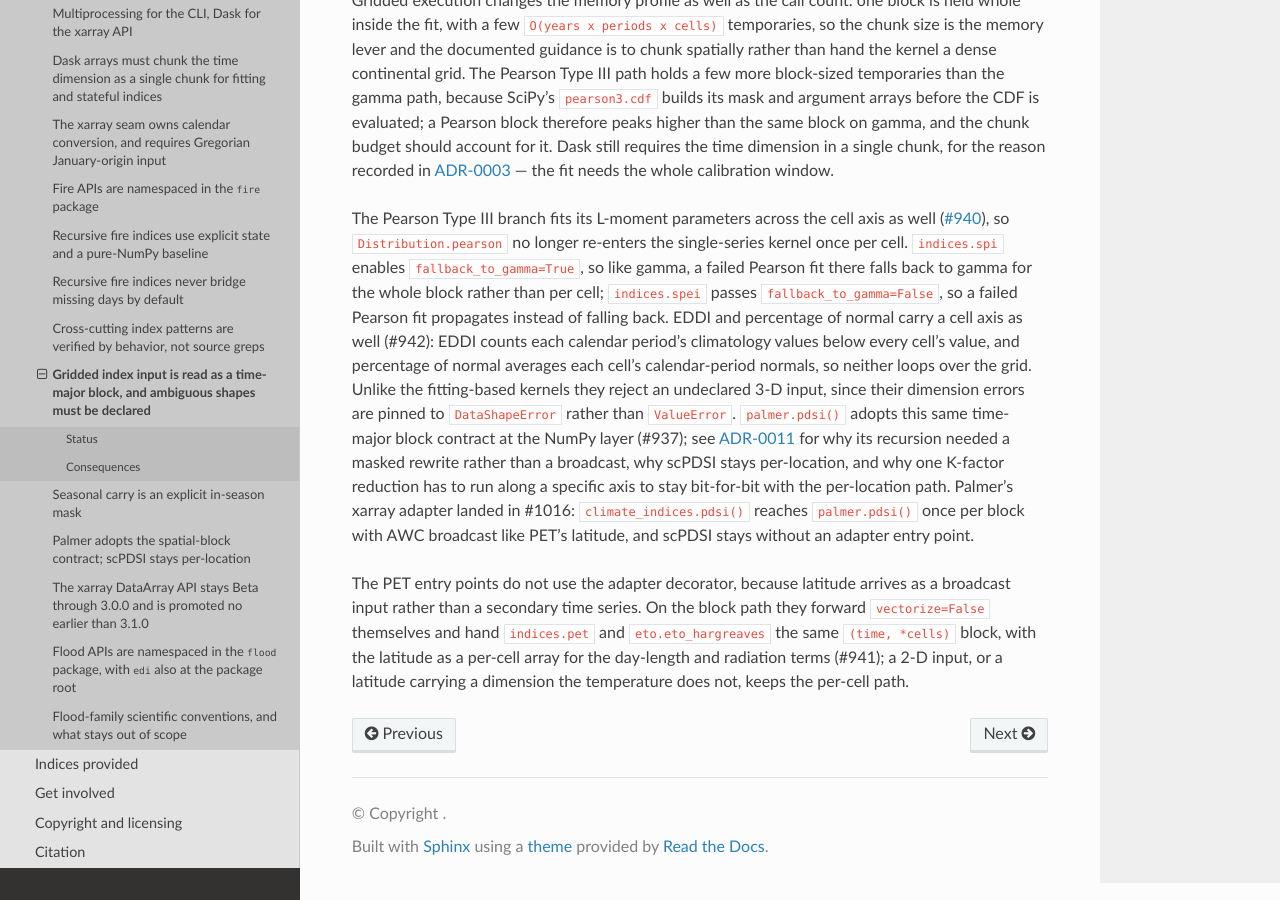
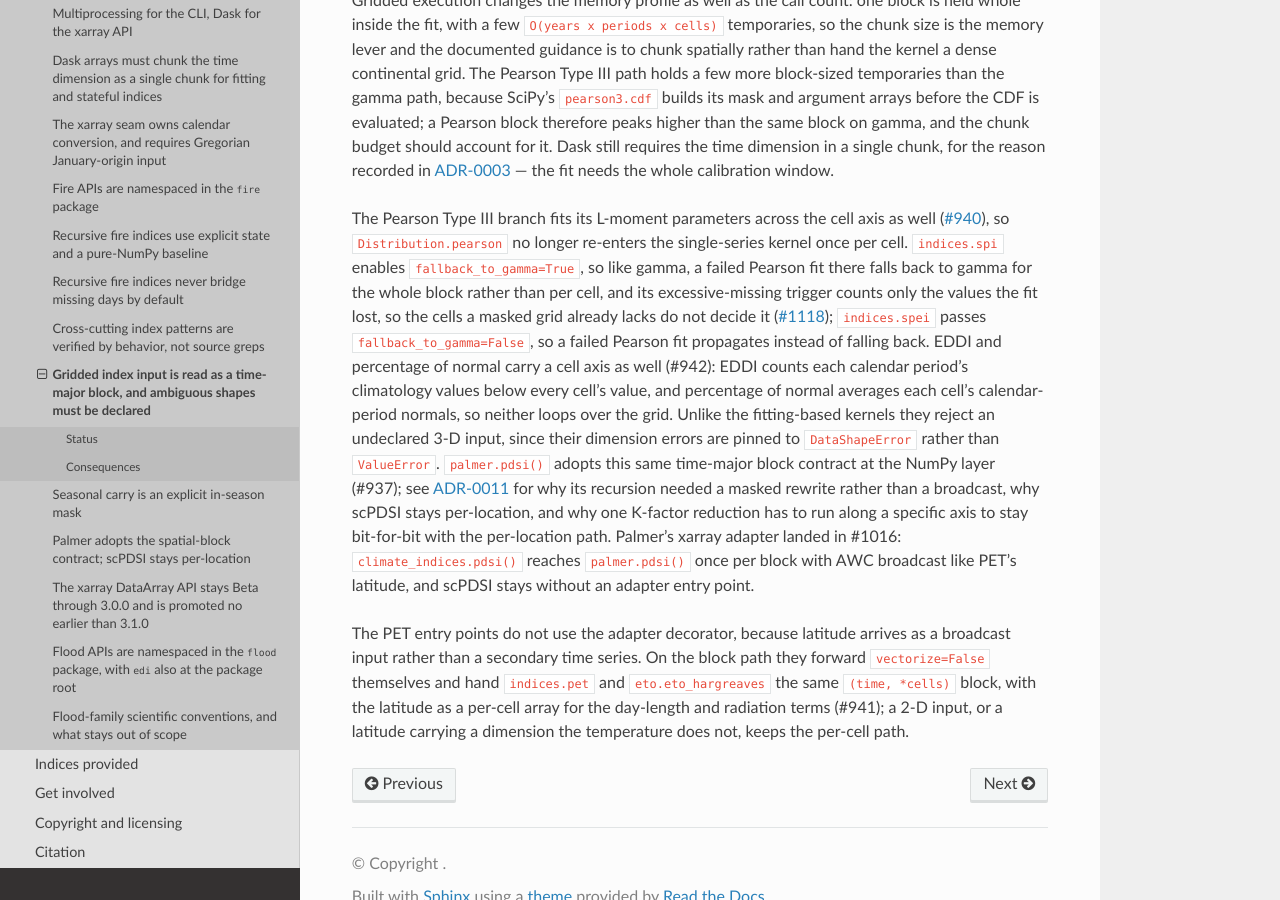
Before and after one commit to monocongo/climate_indices, a Sphinx documentation site: the page built from docs/adr/0009-spatial-block-declaration.md, in a window 1280 px wide and 900 px high, scrolled down 1521 px. Built offline with Sphinx 7.4.7 and the Read the Docs theme 3.1.0, drawn with Linux system fonts in a browser that asks for light colours.

Commit message:
docs: record the Pearson masked-grid fall-back fix (#1118)
Add the 3.0.0 changelog entry and note in ADR-0009 that the block-wide
Pearson-to-gamma fall-back counts only the values the fit lost, so the cells
a masked grid already lacks do not decide it.

```diff
--- a/docs/adr/0009-spatial-block-declaration.md
+++ b/docs/adr/0009-spatial-block-declaration.md
@@ -66,8 +66,10 @@ The Pearson Type III branch fits its L-moment parameters across the cell axis as
 ([#940](https://github.com/monocongo/climate_indices/issues/940)), so `Distribution.pearson` no
 longer re-enters the single-series kernel once per cell. `indices.spi` enables
 `fallback_to_gamma=True`, so like gamma, a failed Pearson fit there falls back to gamma for the
-whole block rather than per cell; `indices.spei` passes `fallback_to_gamma=False`, so a failed
-Pearson fit propagates instead of falling back. EDDI and percentage of normal carry a cell axis as
+whole block rather than per cell, and its excessive-missing trigger counts only the values the fit
+lost, so the cells a masked grid already lacks do not decide it
+([#1118](https://github.com/monocongo/climate_indices/issues/1118)); `indices.spei` passes
+`fallback_to_gamma=False`, so a failed Pearson fit propagates instead of falling back. EDDI and percentage of normal carry a cell axis as
 well (#942): EDDI counts each calendar period's climatology values below every cell's value, and
 percentage of normal averages each cell's calendar-period normals, so neither loops over the grid.
 Unlike the fitting-based kernels they reject an undeclared 3-D input, since their dimension errors
```
Also changed, not shown: CHANGELOG.md (+7 -0 lines).
